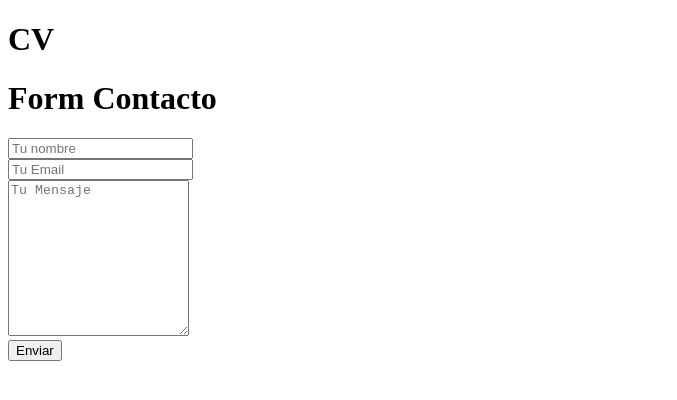
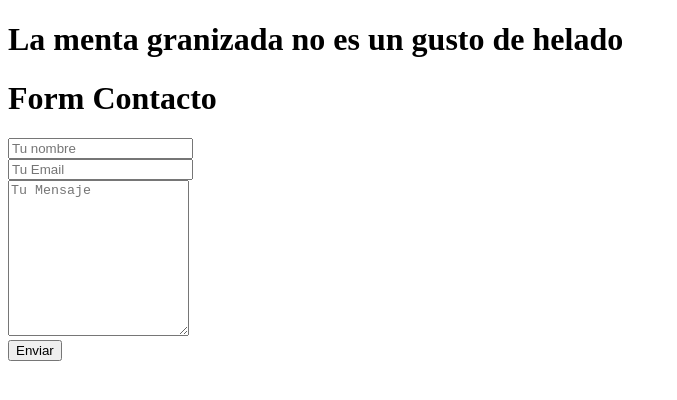
Before and after one commit to Cin-1/CV, a React (Create React App) app: page / in a window 1280 px wide. Shown: the top 400 px of the page, without its empty margins (0-677 px from the left). Built offline with nearby package versions, Linux system fonts and the light colour scheme.

Commit message:
commit 2

```diff
--- a/src/App.js
+++ b/src/App.js
@@ -3,7 +3,7 @@ import Form from "./Components/Contact/Form";
 function App() {
   return (
     <div>
-      <h1>CV</h1>
+      <h1>La menta granizada no es un gusto de helado</h1>
       <Form />
     </div>
   );
```
